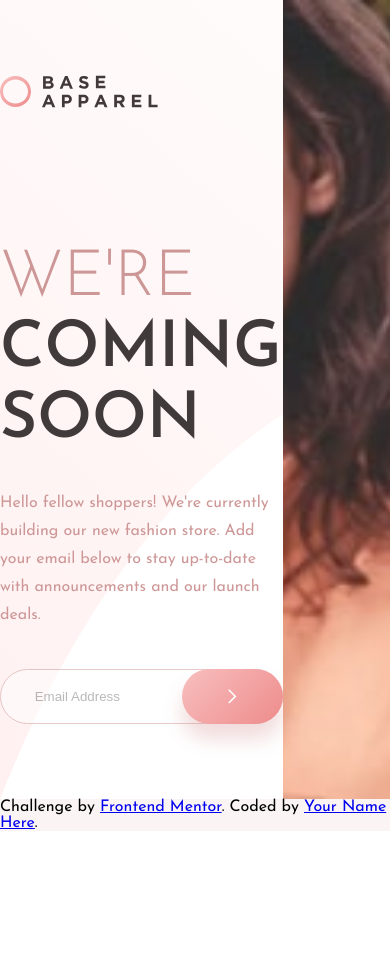
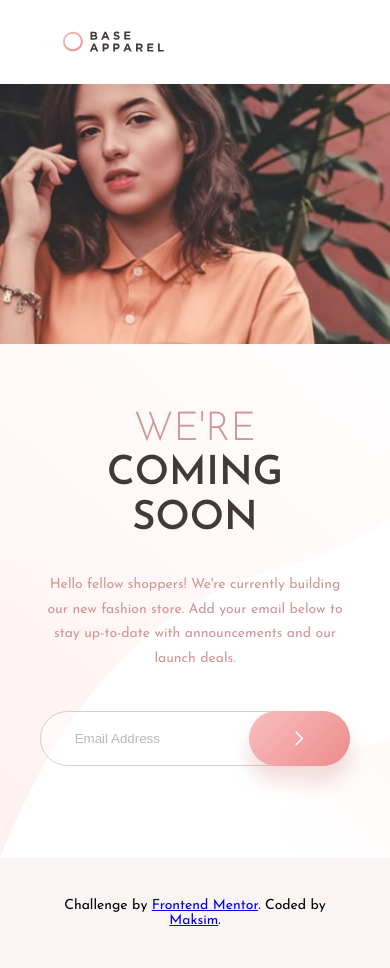
Before and after one commit to MaxTarasevich/base-apparel-coming-soon-master, a plain HTML site: page index.html in a window 390 px wide. Before the commit the page ends 844 px from the top, so only its background shows below. Drawn offline with Linux system fonts and the light colour scheme.

Commit message:
feat: add mobile design

```diff
--- a/index.html
+++ b/index.html
@@ -41,7 +41,7 @@
     </div>
 
     <picture class="hero__img">
-      <source media="(max-width:800px )" srcset="./images/hero-mobile.jpg">
+      <source media="(max-width:810px )" srcset="./images/hero-mobile.jpg">
       <img src="./images/hero-desktop.jpg" alt="Иeautiful lady who is easy to fall in love with">
     </picture>
 
@@ -49,8 +49,8 @@
 
   <footer>
     <p class="attribution">
-      Challenge by <a href="https://www.frontendmentor.io?ref=challenge" target="_blank">Frontend Mentor</a>.
-      Coded by <a href="#">Your Name Here</a>.
+      Challenge by <a href="https://www.frontendmentor.io/challenges/base-apparel-coming-soon-page-5d46b47f8db8a7063f9331a0" target="_blank">Frontend Mentor</a>.
+      Coded by <a href="https://www.frontendmentor.io/profile/MaxTarasevich" target="_blank">Maksim</a>.
     </p>
   </footer>
 </body>
--- a/style.css
+++ b/style.css
@@ -15,6 +15,12 @@ body{
     font-size: 16px;
 }
 
+@media (max-width:1000px){
+    body{
+        font-size: 14px;
+    }
+}
+
 h1,p{
     margin: 0;
     padding: 0;
@@ -24,7 +30,7 @@ footer{
     background-color: hsla(0, 36%, 70%,0.1);
 }
 
-img,picture{
+img{
     display: block;
 }
 
@@ -48,6 +54,15 @@ img,picture{
     margin: 0 auto;
 }
 
+@media (max-width:1000px){
+    .hero__logo,
+    .hero__title,
+    .hero__text,
+    .hero__form{
+        max-width: 310px;
+    }
+}
+
 .hero__title{
     margin-top: 136px;
     font-size: 64px;
@@ -60,6 +75,13 @@ img,picture{
 .hero__title span{
     font-weight: 300;
     color: var(--red);
+}
+
+
+@media (max-width:1000px){
+    .hero__title{
+        font-size: 40px;
+    }
 }
 
 .hero__text{
@@ -111,3 +133,55 @@ img,picture{
     width: 100%;
     height: 100%;
 }
+
+
+@media (max-width:1000px){
+.hero__img{
+    width: 53%;
+   }
+}
+
+.attribution{
+    padding: 40px;
+    text-align: center;
+}
+
+
+@media (max-width:810px){
+
+    .hero{
+       flex-direction: column-reverse;
+       padding-top:84px;
+       position: relative;
+    }
+
+    .hero__content{
+        padding: 64px 32px 92px;
+        text-align: center;
+    }
+
+    .hero__logo{
+        position: absolute;
+        padding: 31px;
+        top: 0;
+    }
+
+    .hero__logo img{
+        height: 21px;
+    }
+
+    .hero__title{
+        margin-top: 0;
+    }
+
+    .hero__img{
+        width: 100%;
+       }
+
+    .hero__img img{
+        max-height: 350px;
+        object-fit: cover;
+        object-position: top;
+       }
+
+}
```
